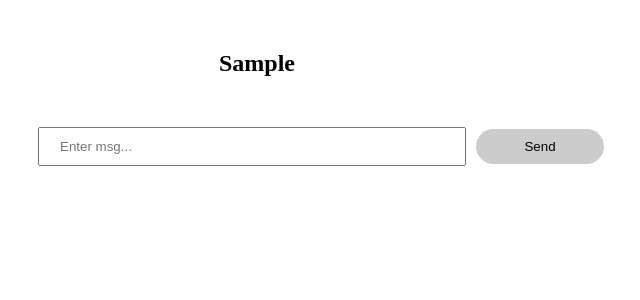
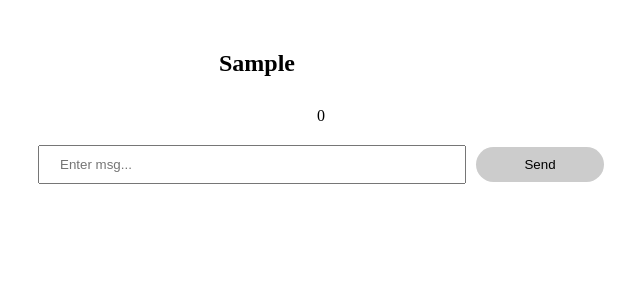
Before and after one commit to dalalayan1/react-redux-dummy-chat, a React (Create React App) app: page / in a window 1280 px wide. Both pictures are taken after typing "Sample" into the empty fields and a click on the input "Enter". Shown: the top 300 px of the page, without its empty margins (319-959 px from the left). Built offline with nearby package versions, Linux system fonts and the light colour scheme.

Commit message:
updated chatboxwrapper

```diff
--- a/src/components/App/index.js
+++ b/src/components/App/index.js
@@ -45,7 +45,6 @@
 
   handleOnSubmit = (evt) => {
     evt.preventDefault();
-    console.log(this.state);
     const { users } = this.state,
       currentUser = document.querySelectorAll("#userName")[0].value;
     if( !currentUser ) {
--- a/src/components/ChatBoxWrapper/index.js
+++ b/src/components/ChatBoxWrapper/index.js
@@ -13,7 +13,7 @@
     }
 
   componentDidMount() {
-    this.setState({
+    this.props.msgs && this.setState({
       msgs: this.props.msgs
     });
   }
@@ -48,7 +48,6 @@
     else {
     userMsg && localStorage.setItem("messagesArray", JSON.stringify([msgObj]));
     }
-
     this.setState({
       msgs: [...this.state.msgs, msgObj]
     });
```
